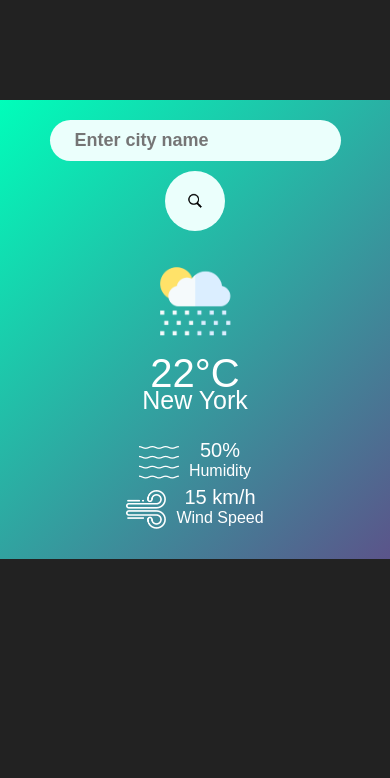
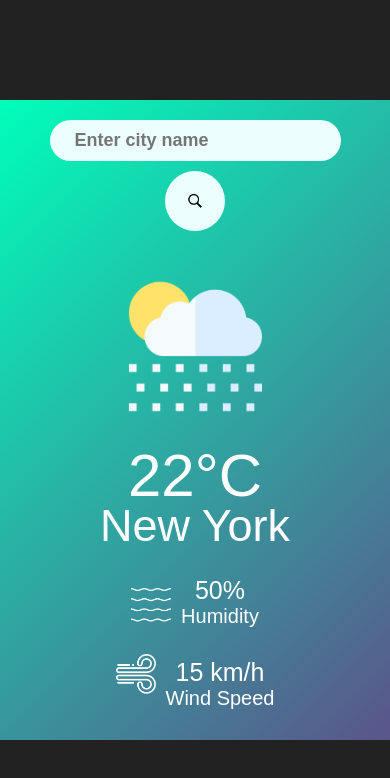
Before and after one commit to Ben10082008/WEB-weather-app, a plain HTML site: page index.html in a window 390 px wide. Drawn offline with Linux system fonts and the light colour scheme.

Commit message:
change the font-size of wind and humidity

```diff
--- a/index.html
+++ b/index.html
@@ -21,14 +21,14 @@
                     <img src="images/humidity.png">
                     <div>
                         <p class="humidity">50%</p>
-                        <p>Humidity</p>
+                        <p class="humidity_text">Humidity</p>
                     </div>
                 </div>
                 <div class="col">
                     <img src="images/wind.png">
                     <div>
                         <p class="wind">15 km/h</p>
-                        <p>Wind Speed</p>
+                        <p class="wind_text">Wind Speed</p>
                     </div>
                 </div>
             </div>
--- a/style.css
+++ b/style.css
@@ -117,18 +117,18 @@ body{
     }
 
 
-
     .weather-icon {
-        width: 100px;
+        width: 190px;
         margin-top: 20px;
+        height: 190px;
     }
 
     .weather h1 {
-        font-size: 40px;
+        font-size: 60px;
     }
 
     .weather h2 {
-        font-size: 25px;
+        font-size: 45px;
     }
 
     .details {
@@ -142,6 +142,18 @@ body{
 
     .humidity,
     .wind {
+        font-size: 25px;
+    }
+
+    .wind{
+        margin-top: 20px;
+    }
+
+    .humidity_text{
+        font-size: 20px;
+    }
+
+    .wind_text{
         font-size: 20px;
     }
 }
```
